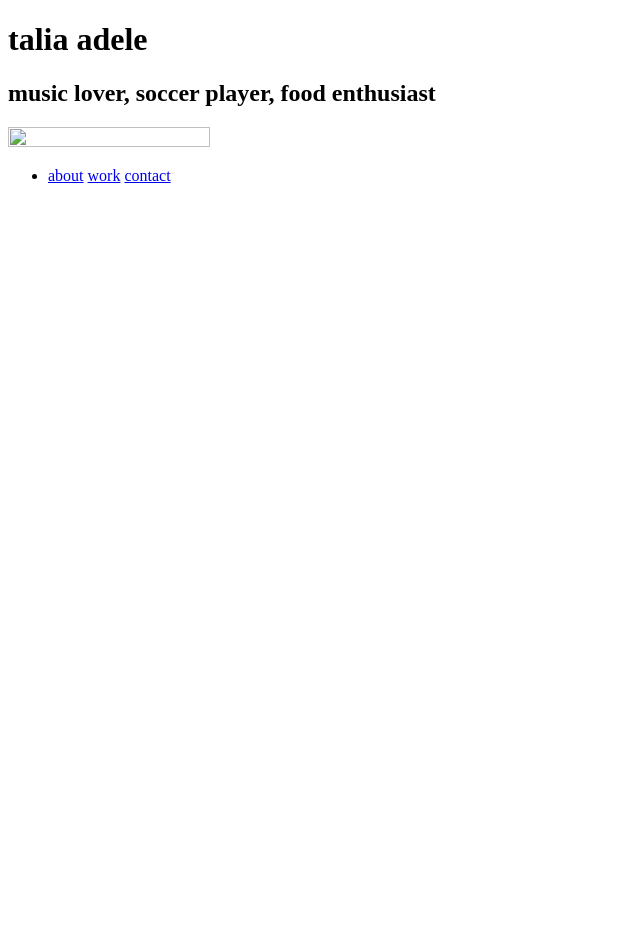
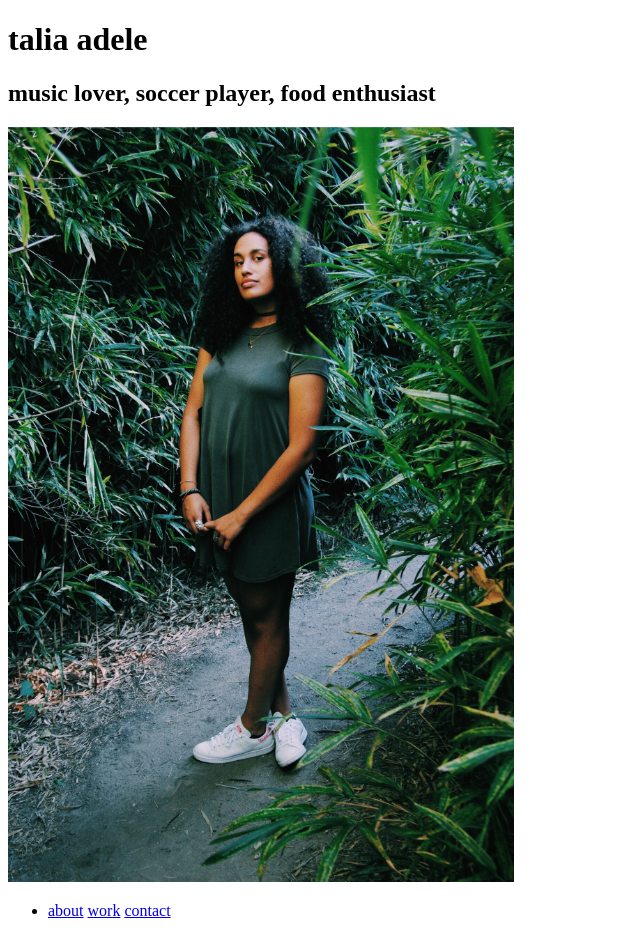
Before and after one commit to taamooore/taamooore.github.io, a plain HTML site: page index.html in a window 1280 px wide. Shown: the whole page, without its empty margins (0-640 px from the left). Before the commit the page ends 800 px from the top, so only its background shows below. Drawn offline with Linux system fonts and the light colour scheme.

```diff
--- a/index.html
+++ b/index.html
@@ -5,7 +5,7 @@
 <body>
   <h1>talia adele </h1>
   <h2>music lover, soccer player, food enthusiast</h2>
-  <img height=20% width= 40% src="file:IMG_9399.jpg">
+  <img height=20% width= 40% src="IMG_9399.jpg">
   <ul>
     <li>
       <a href="about.talia.html"> about</a>
```
